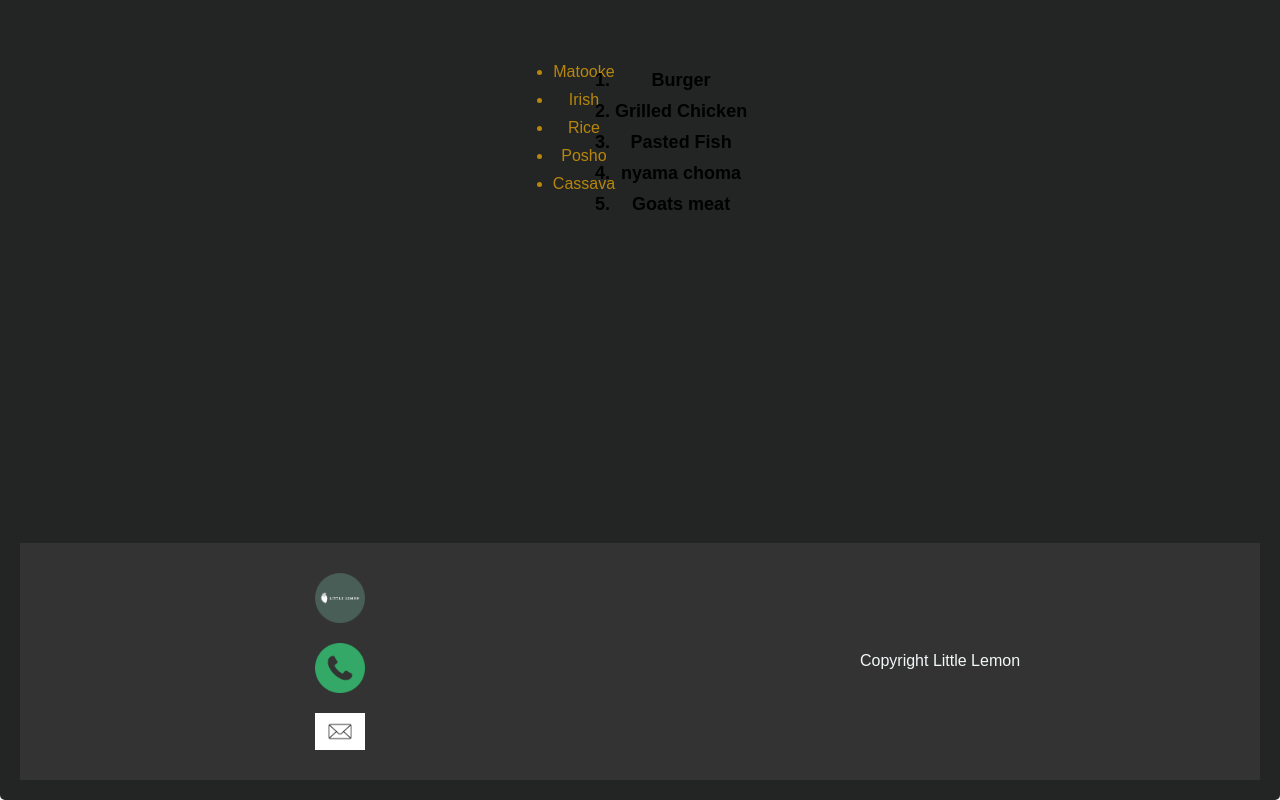
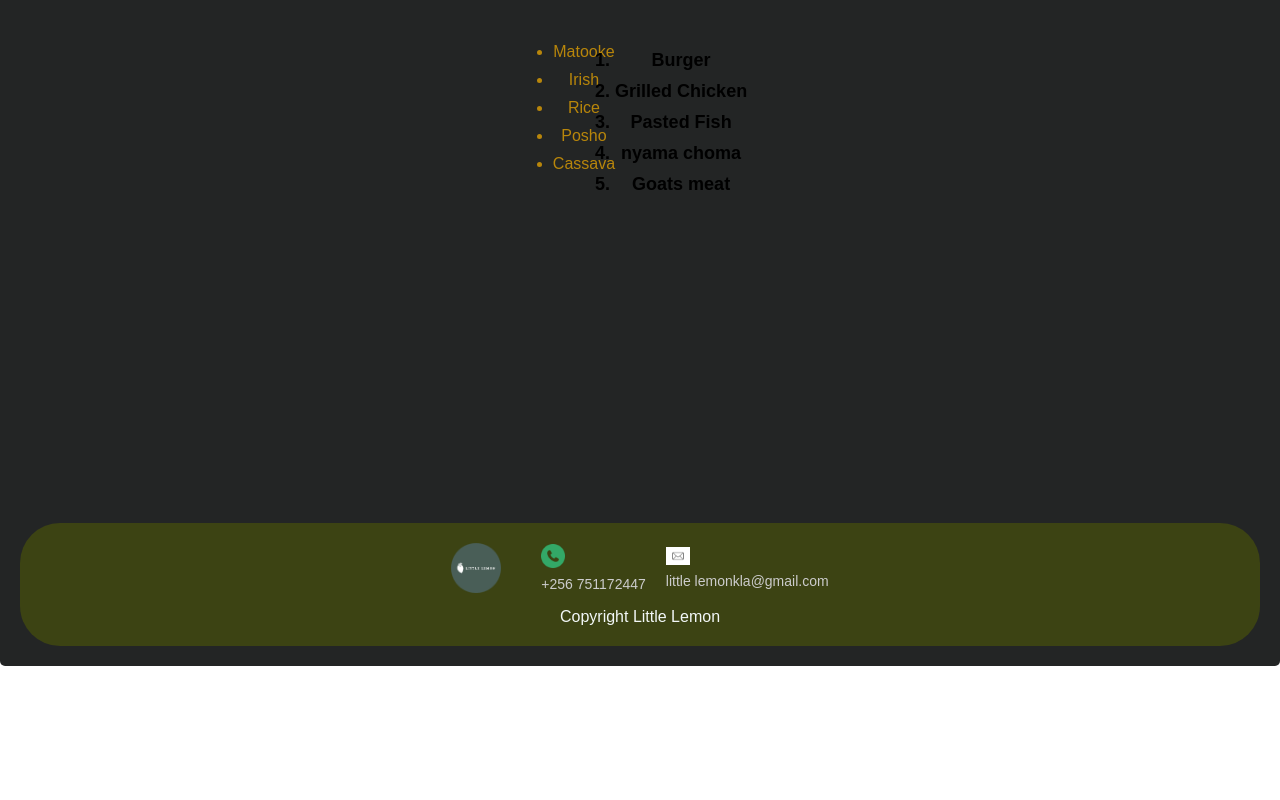
Before and after one commit to nawagirwacatherine/my-app, a React (Create React App) app: page /menu in a window 1280 px wide. Shown: the part 402-1202 px from the top of the page. After the commit the page ends 1068 px from the top, so only its background shows below. Built offline with nearby package versions, Linux system fonts and the light colour scheme.

Commit message:
i have adde styling to footer icons

```diff
--- a/src/Footer.js
+++ b/src/Footer.js
@@ -1,43 +1,31 @@
+
 import React from 'react';
 import './style.css';
 import Logo from './images/little.png';
 import Call from './images/call.webp';
 import Email from './images/email.jpg';
 
-
 function Footer() {
     return (
       <footer className="footer-style">
         <div className="flex-container">
-          <div>
+          <div className="icon-container">
             <img src={Logo} alt="Logo" className="logo" />
-            <img src={Call} alt="Call" className="call" />
-            <img src={Email} alt="Email" className="email" />
           </div>
-          <div>
-            <p>Copyright Little Lemon</p>
+          <div className="icon-container">
+            <img src={Call} alt="Call" className="icon" />
+            <span>+256 751172447</span>
+          </div>
+          <div className="icon-container">
+            <img src={Email} alt="Email" className="icon" />
+            <span>little lemonkla@gmail.com</span>
           </div>
         </div>
-        </footer>
+        <div className="copyright">
+          <p>Copyright Little Lemon</p>
+        </div>
+      </footer>
     );
-  }
+}
 
-  export default Footer;
-
-
-//   function Footer() {
-//     return (
-//       <footer className="footer-style">
-//         <div className="flex-container">
-//           <div>
-//             <img src={Login} alt="Logo" className="logo" />
-//             <img src={Call} alt="Call" className="call" />
-//             <img src={Email} alt="Email" className="email" />
-//           </div>
-//           <div>
-//             <p>Copyright Little Lemon</p>
-//           </div>
-//         </div>
-//       </footer>
-//     );
-// }
+export default Footer;
--- a/src/Home.js
+++ b/src/Home.js
@@ -49,11 +49,11 @@ function Home() {
     </div>
     <div className="background-style">
     </div>
-     <div>
+     {/* <div>
       <h1>Discover more below!</h1>
       <p>Highlights<br/>Testimonial<br/>Our photos
       <br/>briefly about us</p>
-    </div>
+    </div> */}
     <div className='highlights'>
       <h1>Highlights</h1>
       <div className="footer-images">
--- a/src/style.css
+++ b/src/style.css
@@ -222,97 +222,54 @@ article{
   box-shadow: 0 4px 8px rgba(199, 6, 6, 0.2); /* Add a shadow effect */
   transition: transform 0.3s ease, box-shadow 0.3s ease; /* Smooth transition */
 }
-/*
+
 .footer-style {
-  background-color: #3c4313;
-  color: #fff;
+  background-color:#3c4313;
+  color: white;
+  padding: 20px;
   text-align: center;
-  padding: 10px 0;
-  position: relative;
-  width: 100%;
-  bottom: 0;
-  border-radius: 10px;
+  border-radius: 40px;
 }
+
 .flex-container {
   display: flex;
+  justify-content: center;
   align-items: center;
-  justify-content: center;
-  gap: 10px;
+  gap: 20px;
+  flex-wrap: wrap;
+  max-width: 1200px;
+  margin: 0 auto;
 }
 
-.footer {
-  width: 50px;
+.icon-container {
+  display: grid;
+  align-items: center;
+  gap: 8px;
+  flex-direction: column;
+}
+
+.icon {
+  width: 24px;
   height: auto;
-  margin-right: 20px;
 }
 
 .logo {
   width: 50px;
   height: auto;
-  margin-right: 20px;
-} */
-
-/* .footer-style {
-  background-color: #3c4313;
-  color: #fff;
-  text-align: center;
-  padding: 10px 0;
-  width: 100%;
-  border-radius: 10px;
 }
 
-.flex-container {
-  display: flex;
-  justify-content: space-between;
-  align-items: center;
-} */
-
-.logo {
-  width: 50px; /* Adjust size as needed */
+.icon-container span {
+  font-size: 14px;
+  color: #ccc;
 }
 
-.footer-style {
-  background-color: #333; /* Dark background for contrast */
-  color: white;
-  padding: 20px;
-  text-align: center;
+.copyright {
+  margin-top: 15px;
 }
-
-.flex-container {
-  display: flex;
-  justify-content: space-between;
-  align-items: center;
-  max-width: 1200px;
-  margin: 0 auto;
-  flex-wrap: wrap;
-  border-radius: 20px;
-}
-
-.flex-container div {
-  flex: 1;
-  display: flex;
-  justify-content: center;
-  align-items: center;
-  flex-direction: column;
-}
-
-
-.logo, .call, .email {
-  width: 50px;
-  height: auto;
-  margin: 10px;
-}
-
-/* .call, .email {
-  filter: brightness(0) invert(1);
-} */
 
 @media (max-width: 768px) {
   .flex-container {
       flex-direction: column;
-  }
-
-  .flex-container div {
-      margin-bottom: 15px;
+      gap: 15px;
   }
 }
```
